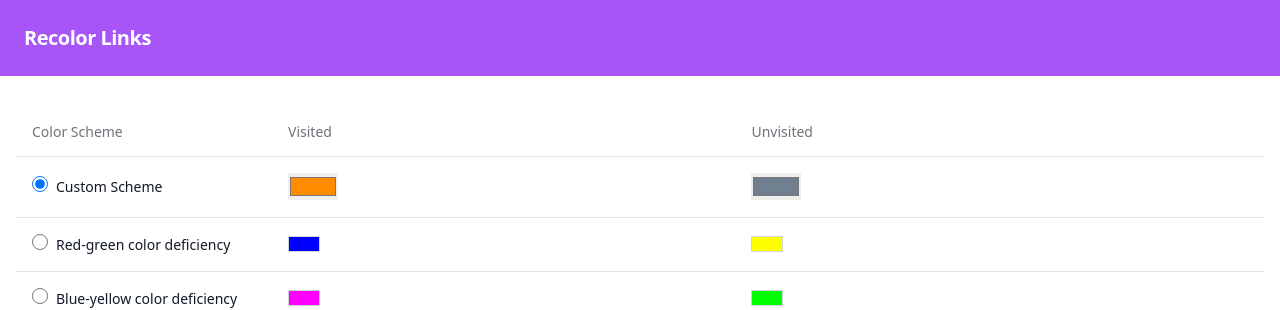
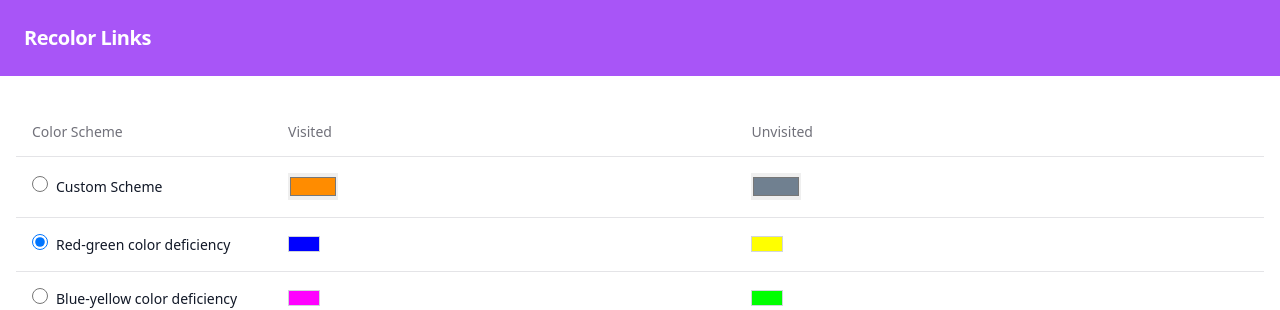
Before and after one commit to joelwangusa/recolor-links, a React (Vite) app: page / in a window 1280 px wide. Shown: the top 310 px of the page. Built offline with nearby package versions, Linux system fonts and the light colour scheme.

Commit message:
fix the issue before connect to chrome storage

```diff
--- a/package.json
+++ b/package.json
@@ -1,10 +1,10 @@
 {
-  "name": "react-vite-chrome-extension",
+  "name": "recholor-chrome-extension",
   "private": true,
-  "version": "0.0.0",
+  "version": "0.1.1",
   "type": "module",
   "author": {
-    "name": "mcnaveen"
+    "name": "Joel Zhuoer Wang"
   },
   "scripts": {
     "dev": "vite",
--- a/src/components/ColorScheme.tsx
+++ b/src/components/ColorScheme.tsx
@@ -11,9 +11,9 @@ import {
 } from "@/components/ui/table"
 import EnableBtn from "./EnableBtn";
 
-let settings = {
+const defaultSettings = {
   isEnabled: false,
-  selectedScheme: "custom",
+  selectedScheme: "protanopia",
   VisitedColor: "#FF8C00",
   UnvisitedColor: "#708090",
   colorSchemes : [
@@ -43,16 +43,17 @@ let settings = {
     },
   ]
 }
-const colorSchemes = settings.colorSchemes
 
 export function ColorSheme() {
   // to prevent the initial render
   const firstUpdate = useRef(true);
+  const [settings, setSettings] = useState(defaultSettings);
   const [isDataLoaded, setIsDataLoaded] = useState(false);
   const [isEnabled, setIsEnabled] = useState(settings.isEnabled)
   const [selectedScheme, setSelectedScheme] = useState(settings.selectedScheme)
   const [CustomVisitedColor, setCustomVisitedColor] = useState(settings.colorSchemes[0].visited)
   const [CustomUnvisitedColor, setCustomUnvisitedColor] = useState(settings.colorSchemes[0].unvisited)
+  const colorSchemes = settings.colorSchemes
 
   // handle color change for the input color picker
   const handleColorChange = (event: React.ChangeEvent<HTMLInputElement>) => {
@@ -75,6 +76,9 @@ export function ColorSheme() {
       firstUpdate.current = false;
       return;
     }
+
+    // fetch data from local storage
+    setSettings(settings)
     console.log('Loading settings from local storage');
     setIsDataLoaded(true);
   }, []);
```
